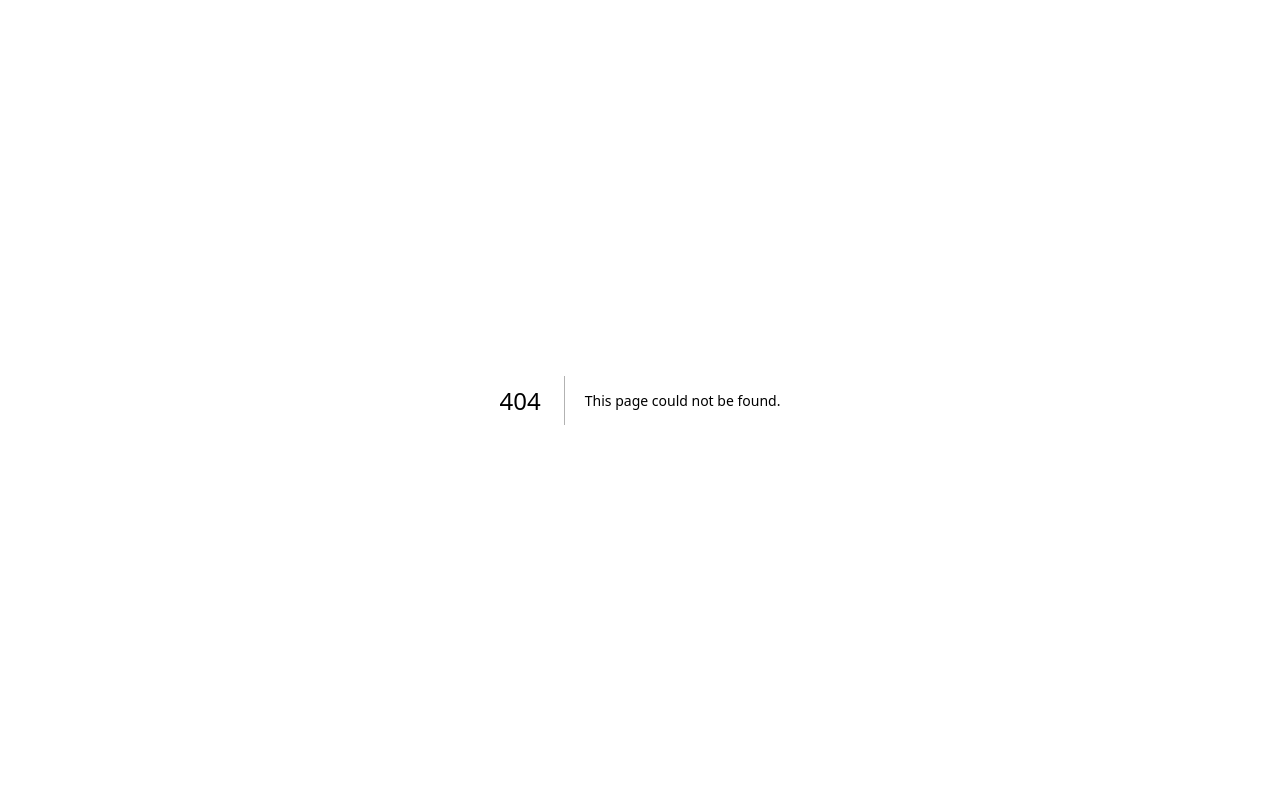
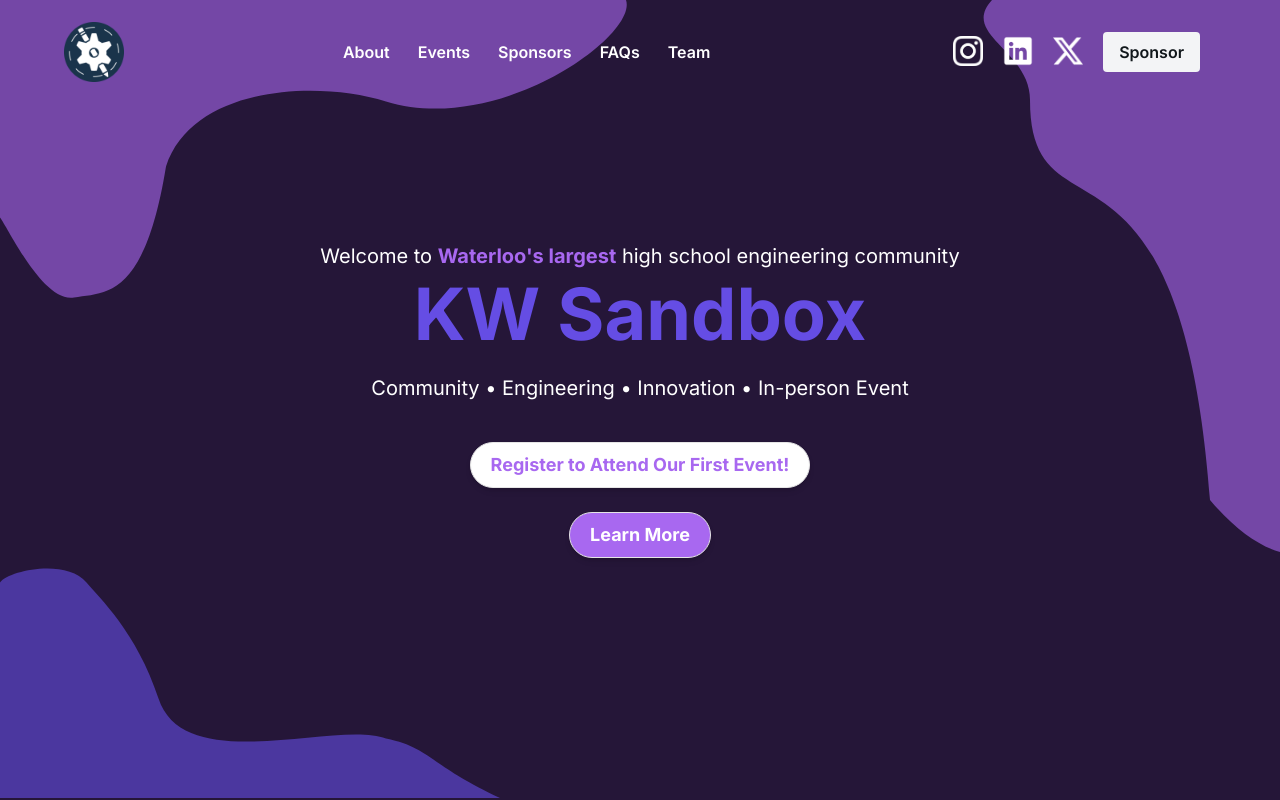
Before and after one commit to gayeunbella/kw-sandbox, a Next.js app: page / in a window 1280 px wide. Before the commit this address had no page. Built offline with nearby package versions, Linux system fonts and the light colour scheme.

Commit message:
fix(frontend) Routing)

```diff
--- /dev/null
+++ b/app/page.tsx
@@ -0,0 +1,18 @@
+'use client'
+import Navbar from "./navbar";
+import About from './about';
+// import Sponsors from './sponsors';
+
+// color palette (from brightest to darkest): (118, 201, 255) (101,77,228) (61, 23, 132) (37, 22, 56) (17, 23, 27)
+
+export default function Home() {
+  return (
+    <main className="flex w-full min-h-screen flex-col items-center justify-between">
+      <Navbar/>
+      <div className="z-30">
+        <About/>
+        {/* <Sponsors/> */}
+      </div>
+    </main>
+  );
+}
```
